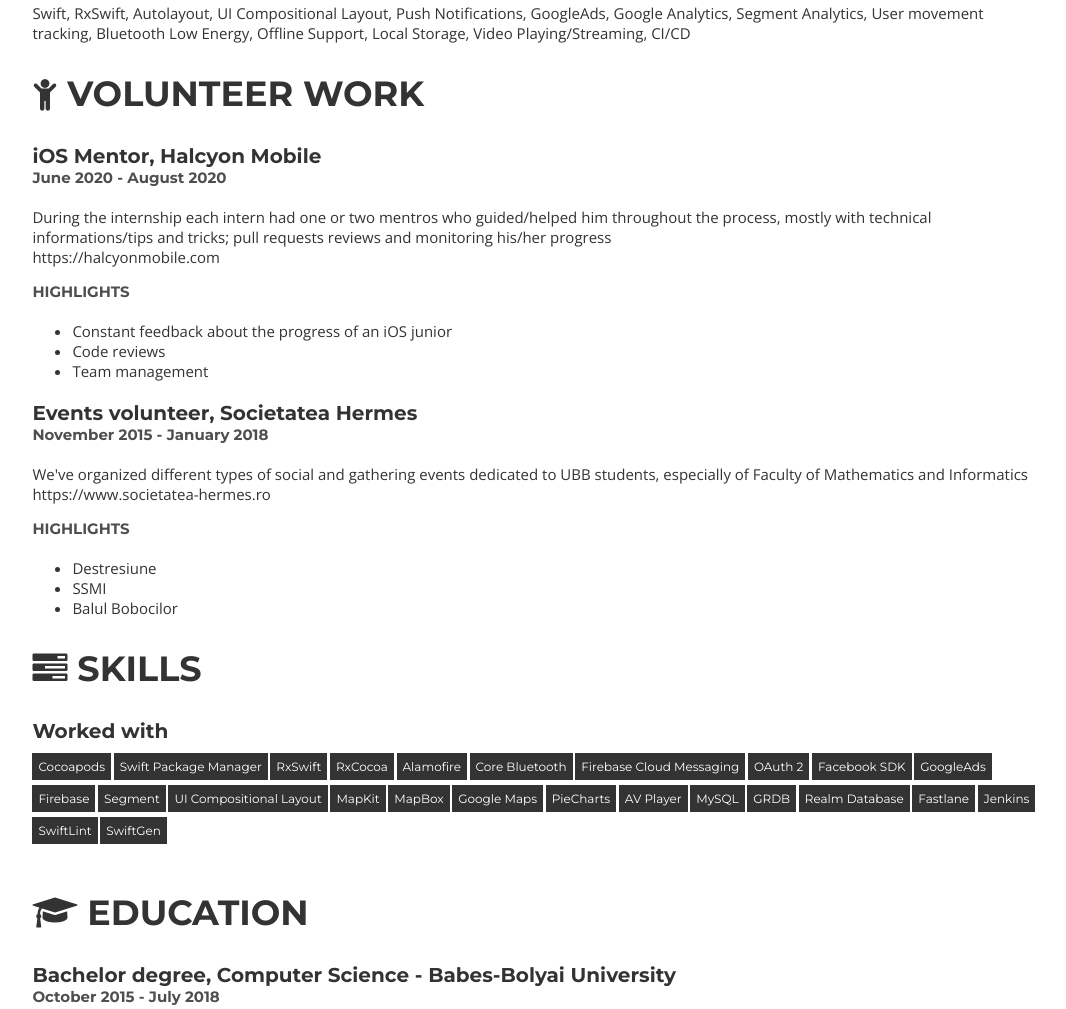
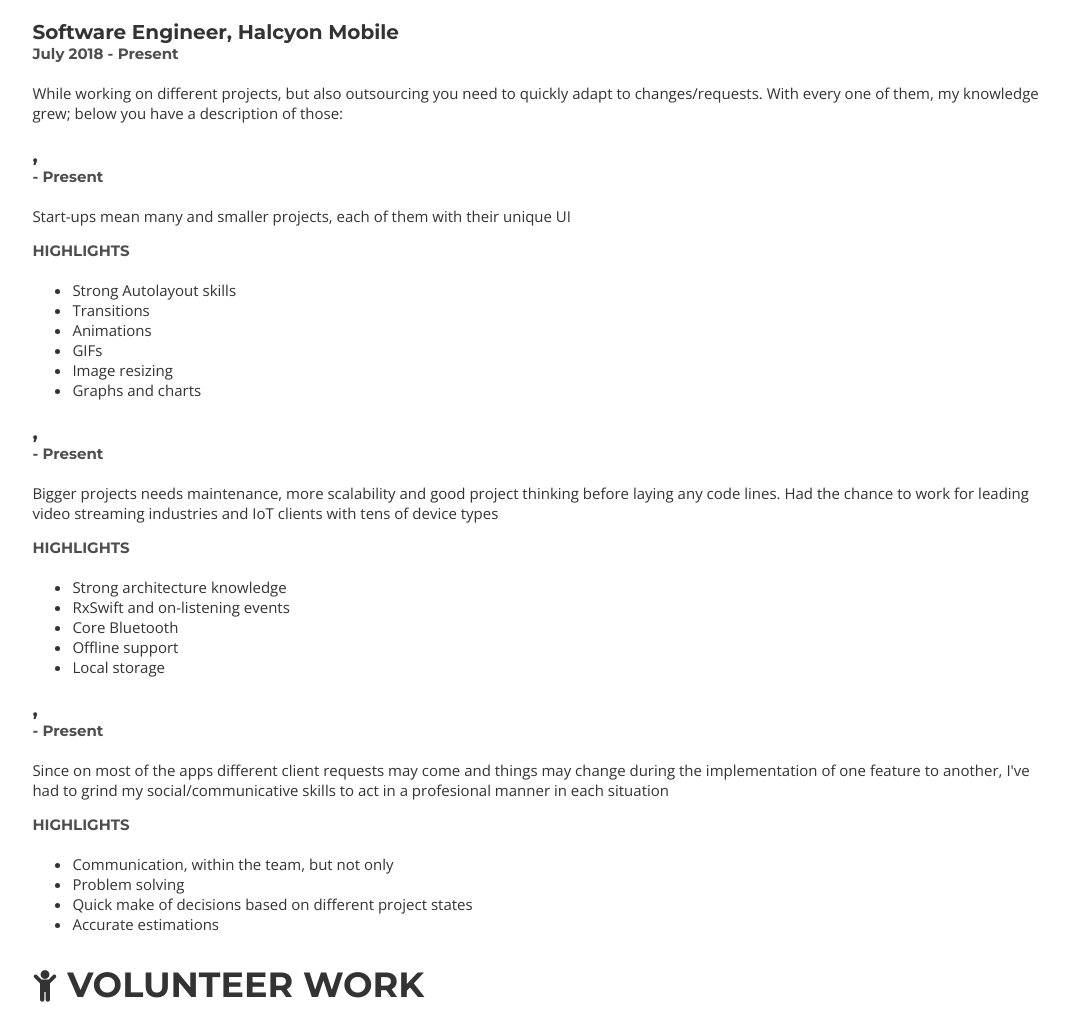
Before and after one commit to Shliferd/Resume, a website: page index.html in a window 1280 px wide. Shown: the part 800-1809 px from the top of the page, without its empty margins (102-1168 px from the left). Drawn offline with nearby package versions, Linux system fonts and the light colour scheme.

Commit message:
update content

```diff
--- a/index.html
+++ b/index.html
@@ -172,7 +172,7 @@
 		<div id= "about">
 			<h2><i class= "fa fa-user left"></i> ABOUT</h2>
 			<p>
-				Young, bold, empathic, joyful
+				Dedicated and enthusiastic iOS Developer with several years experience in delivering apps from scratch to AppStore release. Worked with many Start-Up project ideeas, but also with leading video industires and IoT clients for apps with milions of users. Strong UI skills gathered along the projects I’ve been working on including animations, transitions and different&#x2F;more complex layers; strong knowledge with Bluetooth Low Energy and tracking apps. My empathic spirit helps me adapting quickly to new projects&#x2F;teams and provides me an advantage in communications both with clients and other teams (e.g. Android) or team members.
 			</p>
 		</div>
 		<div id= "work">
@@ -180,7 +180,46 @@
 				<div class= "job">
 					<h3>Software Engineer, Halcyon Mobile</h3>
 					<h4>July 2018 - Present</h4>
-					<p>Swift,  RxSwift,  Autolayout,  UI Compositional Layout,  Push Notifications,  GoogleAds,  Google Analytics,  Segment Analytics,  User movement tracking,  Bluetooth Low Energy,  Offline Support,  Local Storage,  Video Playing&#x2F;Streaming,  CI&#x2F;CD</p>
+					<p>While working on different projects, but also outsourcing you need to quickly adapt to changes&#x2F;requests. With every one of them, my knowledge grew; below you have a description of those:</p>
+				</div>
+				<div class= "job">
+					<h3>, </h3>
+					<h4> - Present</h4>
+					<p>Start-ups mean many and smaller projects, each of them with their unique UI</p>
+					<h4>HIGHLIGHTS</h4>
+					<ul>
+						<li>Strong Autolayout skills</li>
+						<li>Transitions</li>
+						<li>Animations</li>
+						<li>GIFs</li>
+						<li>Image resizing</li>
+						<li>Graphs and charts</li>
+					</ul>
+				</div>
+				<div class= "job">
+					<h3>, </h3>
+					<h4> - Present</h4>
+					<p>Bigger projects needs maintenance, more scalability and good project thinking before laying any code lines. Had the chance to work for leading video streaming industries and IoT clients with tens of device types</p>
+					<h4>HIGHLIGHTS</h4>
+					<ul>
+						<li>Strong architecture knowledge</li>
+						<li>RxSwift and on-listening events</li>
+						<li>Core Bluetooth</li>
+						<li>Offline support</li>
+						<li>Local storage</li>
+					</ul>
+				</div>
+				<div class= "job">
+					<h3>, </h3>
+					<h4> - Present</h4>
+					<p>Since on most of the apps different client requests may come and things may change during the implementation of one feature to another, I&#39;ve had to grind my social&#x2F;communicative skills to act in a profesional manner in each situation</p>
+					<h4>HIGHLIGHTS</h4>
+					<ul>
+						<li>Communication, within the team, but not only</li>
+						<li>Problem solving</li>
+						<li>Quick make of decisions based on different project states</li>
+						<li>Accurate estimations</li>
+					</ul>
 				</div>
 		</div>
 		<div id= "volunteer">
```
Also changed, not shown: resume.json (+26 -2 lines).
